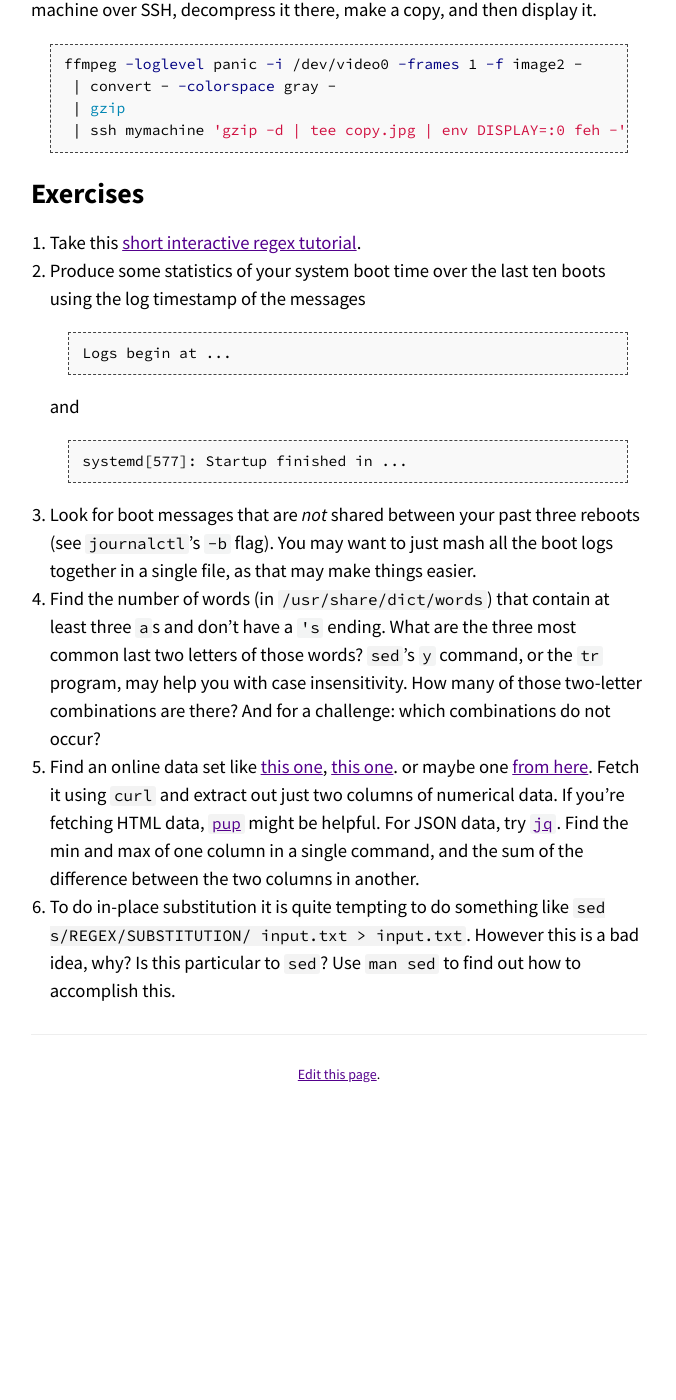
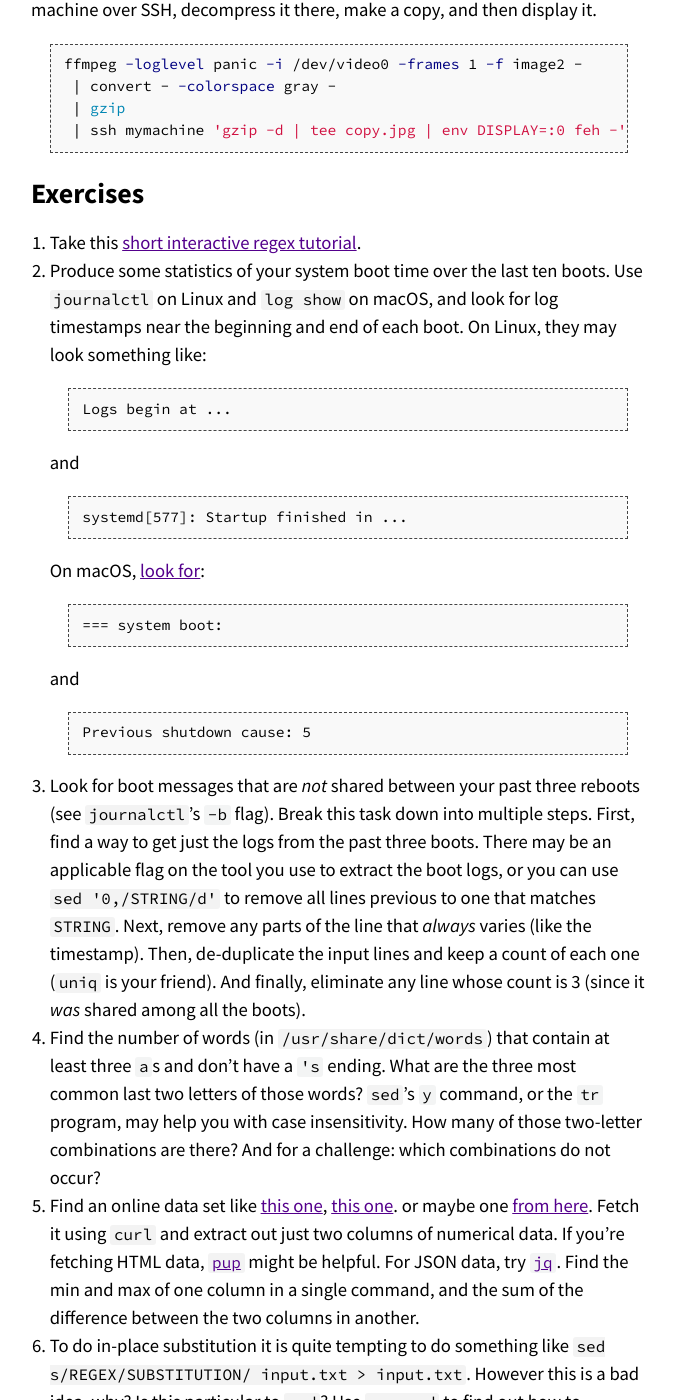
Before and after one commit to missing-semester-cn/missing-semester-cn.github.io, a Jekyll site: the page built from data-wrangling.md, in a window 1280 px wide and 1400 px high, scrolled down 7809 px. Shown: the whole window, without its empty margins (301-977 px from the left). Built offline with Jekyll 4.4.1, drawn with Linux system fonts in a browser that asks for light colours; before the commit the page ends 8931 px from its top, so only the background shows below that.

Commit message:
Less Linux-specific exercises

````diff
--- a/data-wrangling.md
+++ b/data-wrangling.md
@@ -379,7 +379,9 @@ ffmpeg -loglevel panic -i /dev/video0 -frames 1 -f image2 -
 
 1. Take this [short interactive regex tutorial](https://regexone.com/).
 2. Produce some statistics of your system boot time over the last ten
-   boots using the log timestamp of the messages
+   boots. Use `journalctl` on Linux and `log show` on macOS, and look
+   for log timestamps near the beginning and end of each boot. On Linux,
+   they may look something like:
    ```
    Logs begin at ...
    ```
@@ -387,10 +389,25 @@ ffmpeg -loglevel panic -i /dev/video0 -frames 1 -f image2 -
    ```
    systemd[577]: Startup finished in ...
    ```
+   On macOS, [look
+   for](https://eclecticlight.co/2018/03/21/macos-unified-log-3-finding-your-way/):
+   ```
+   === system boot:
+   ```
+   and
+   ```
+   Previous shutdown cause: 5
+   ```
 3. Look for boot messages that are _not_ shared between your past three
-   reboots (see `journalctl`'s `-b` flag). You may want to just mash all
-   the boot logs together in a single file, as that may make things
-   easier.
+   reboots (see `journalctl`'s `-b` flag). Break this task down into
+   multiple steps. First, find a way to get just the logs from the past
+   three boots. There may be an applicable flag on the tool you use to
+   extract the boot logs, or you can use `sed '0,/STRING/d'` to remove
+   all lines previous to one that matches `STRING`. Next, remove any
+   parts of the line that _always_ varies (like the timestamp). Then,
+   de-duplicate the input lines and keep a count of each one (`uniq` is
+   your friend). And finally, eliminate any line whose count is 3 (since
+   it _was_ shared among all the boots).
 4. Find the number of words (in `/usr/share/dict/words`) that contain at
    least three `a`s and don't have a `'s` ending. What are the three
    most common last two letters of those words? `sed`'s `y` command, or
````
